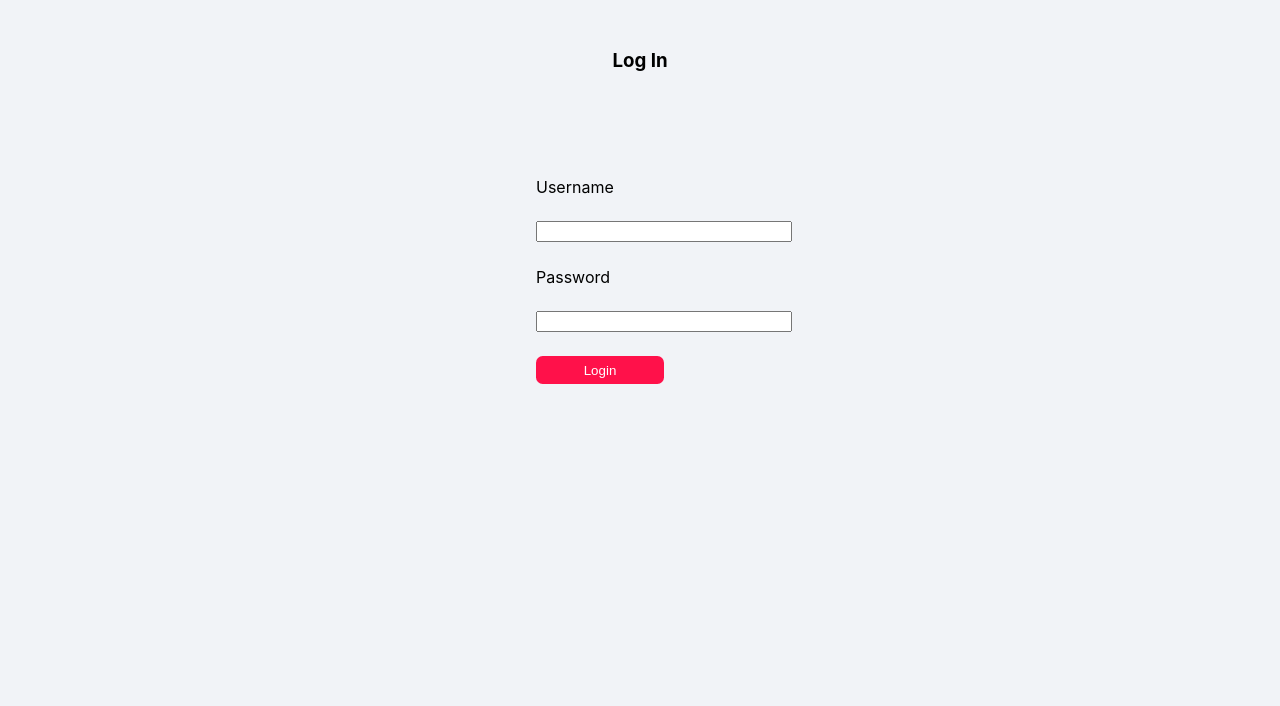
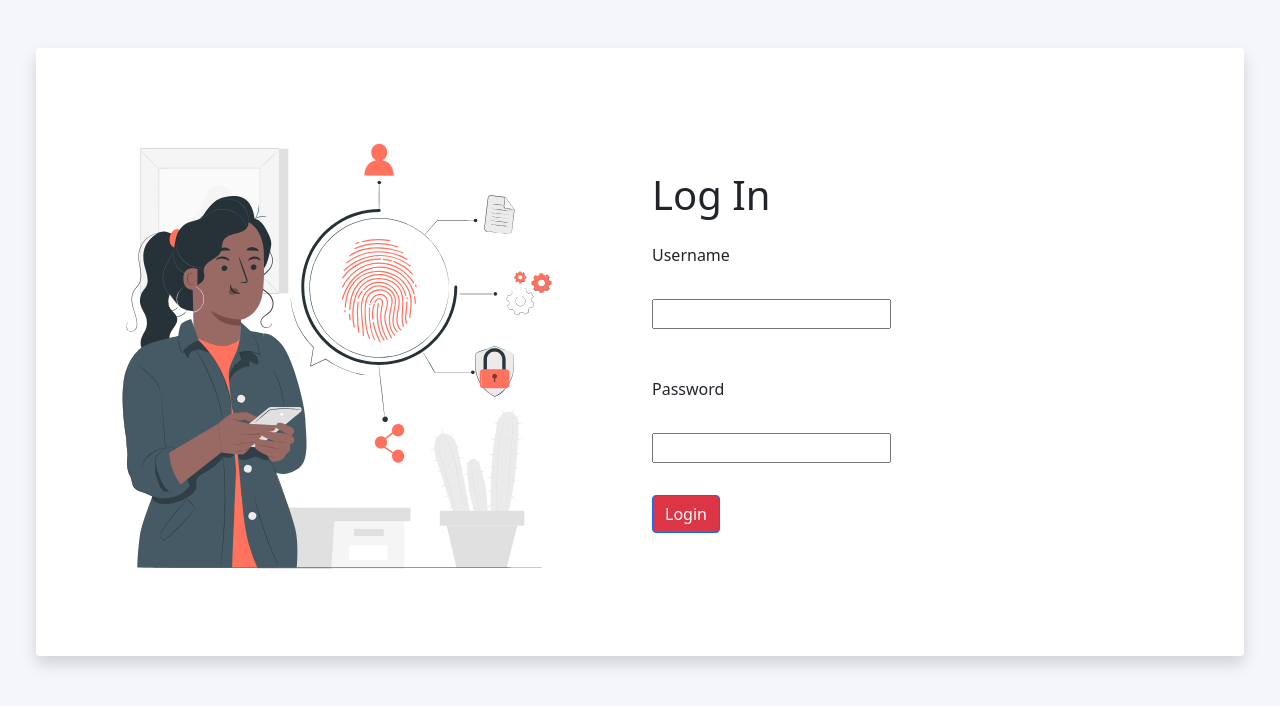
Before and after one commit to yoosufmuneer/sample-app, a React (Create React App) app: page / in a window 1280 px wide. Shown: the top 706 px of the page. Built offline with nearby package versions, Linux system fonts and the light colour scheme.

Commit message:
Updated login page. Added bootstrap

```diff
--- a/package.json
+++ b/package.json
@@ -7,7 +7,9 @@
     "@testing-library/react": "^13.3.0",
     "@testing-library/user-event": "^13.5.0",
     "axios": "^0.27.2",
+    "bootstrap": "^5.1.3",
     "react": "^18.1.0",
+    "react-bootstrap": "^2.4.0",
     "react-dom": "^18.1.0",
     "react-router-dom": "^6.3.0",
     "react-scripts": "5.0.1",
@@ -39,7 +41,6 @@
   },
   "devDependencies": {
     "autoprefixer": "^10.4.7",
-    "postcss": "^8.4.14",
-    "tailwindcss": "^3.0.24"
+    "postcss": "^8.4.14"
   }
 }
--- /dev/null
+++ b/postcss.config.js
@@ -0,0 +1,6 @@
+module.exports = {
+  plugins: {
+    tailwindcss: {},
+    autoprefixer: {},
+  },
+}
--- a/src/App.css
+++ b/src/App.css
@@ -1,73 +1,8 @@
-.App {
-  text-align: center;
-}
-
-.App-logo {
-  height: 40vmin;
-  pointer-events: none;
-}
-
-@media (prefers-reduced-motion: no-preference) {
-  .App-logo {
-    animation: App-logo-spin infinite 20s linear;
-  }
-}
-
-.App-header {
-  background-color: #282c34;
-  min-height: 100vh;
-  display: flex;
-  flex-direction: column;
-  align-items: center;
-  justify-content: center;
-  font-size: calc(10px + 2vmin);
-  color: white;
-}
-
-.App-link {
-  color: #61dafb;
-}
-
-@keyframes App-logo-spin {
-  from {
-    transform: rotate(0deg);
-  }
-  to {
-    transform: rotate(360deg);
-  }
-}
-
-.container{
-  display: grid;
-  grid-template-columns: 1fr;
-  grid-template-rows: 15vh 40vh 45vh;
-  align-items: center;
-  background-color: rgb(241, 243,247);
+#container{
+  background-color: rgb(244, 246, 250);
   min-height: 100vh;
 }
 
-.formGrid{
-  display: grid;
-  text-align: left;
-  grid-template-rows: repeat(3,1fr);
-  grid-template-columns: 40% 20% 40%;
-  gap: 3vh;
-  align-items: center;
+#artwork{
+  max-height: 60vh;
 }
-
-.formGrid>*{
-  grid-column: 2/3;
-}
-
-button{
-  border: 0;
-  color: white;
-  background: rgb(255, 17, 74);
-  width: 50%;
-  padding: 2.5% 0% 2.5% 0%;
-  border-radius: 0.5em;
-}
-
-#errorMessage{
-  display: none;
-}
--- a/src/components/Layout.js
+++ b/src/components/Layout.js
@@ -1,10 +1,11 @@
 import { Outlet } from "react-router-dom";
+import {Container} from "react-bootstrap";
 
 const Layout = () => {
     return(
-        <section className="App">
+        <Container fluid className='p-5' id="container">
             <Outlet/>
-        </section>
+        </Container>
     )
 }
 
--- a/src/components/Login.js
+++ b/src/components/Login.js
@@ -1,4 +1,7 @@
+import { Row, Col, Button, Image} from 'react-bootstrap';
 import { useState, useEffect} from 'react';
+
+import artwork from '../assets/login_artwork.svg';
 
 const Login = () => {
 
@@ -20,10 +23,18 @@ const Login = () => {
     }
 
     return(
-        <section className='container'>
+            <Row className='bg-white p-5 rounded shadow'>
+                <Col className="pt-3 pb-3 align-self-center justify-content-center d-none d-sm-block">
+                    <Image src={artwork} id="artwork"/>
+                </Col>
+                <Col className="pt-3 pb-3 align-self-center justify-content-center">
+
                     <h1>Log In</h1>
                     <form onSubmit={handleSubmit} className='formGrid'>
-                <label htmlFor='username' id='usernameLabel'>Username</label>
+                        <Col className='text-right pt-3 pb-3 '>
+                            <label htmlFor='username' id='usernameLabel' className=''>Username</label>
+                        </Col>
+                        <Col className='pt-3 pb-3'>
                             <input
                                 type='text'
                                 id='username'
@@ -31,7 +42,12 @@ const Login = () => {
                                 value = {username}
                                 required
                             />
+                            <p id='errorMessage'>{errorMessage}</p>
+                        </Col>
+                        <Col className='pt-3 pb-3'>
                             <label htmlFor='password' id='passwordLabel'>Password</label>
+                        </Col>
+                        <Col className='pt-3 pb-3'>
                             <input
                                 type='password'
                                 id='password'
@@ -40,12 +56,14 @@ const Login = () => {
                                 required
                             />
                             <p id='errorMessage'>{errorMessage}</p>
-                <button
-                    type ='submit'>
-                        Login
-                </button>
+                        </Col>
+                        <Col>
+                            <Button as="input" className="bg-danger " type="submit" value="Login" />
+                        </Col>
                     </form>
-        </section>
+                </Col>
+
+            </Row>
     )
 }
 
--- a/src/index.js
+++ b/src/index.js
@@ -3,6 +3,8 @@ import ReactDOM from 'react-dom/client';
 import './index.css';
 import App from './App';
 import reportWebVitals from './reportWebVitals';
+import 'bootstrap/dist/css/bootstrap.css';
+
 
 const root = ReactDOM.createRoot(document.getElementById('root'));
 root.render(
--- a/tailwind.config.js
+++ /dev/null
@@ -1,7 +0,0 @@
-module.exports = {
-  content: [],
-  theme: {
-    extend: {},
-  },
-  plugins: [],
-}
```
Also changed, not shown: src/assets/login_artwork.svg (added), 1 other file (tests, documents, lock files or other folders). Lines whose indentation alone changed are shown as unchanged.
